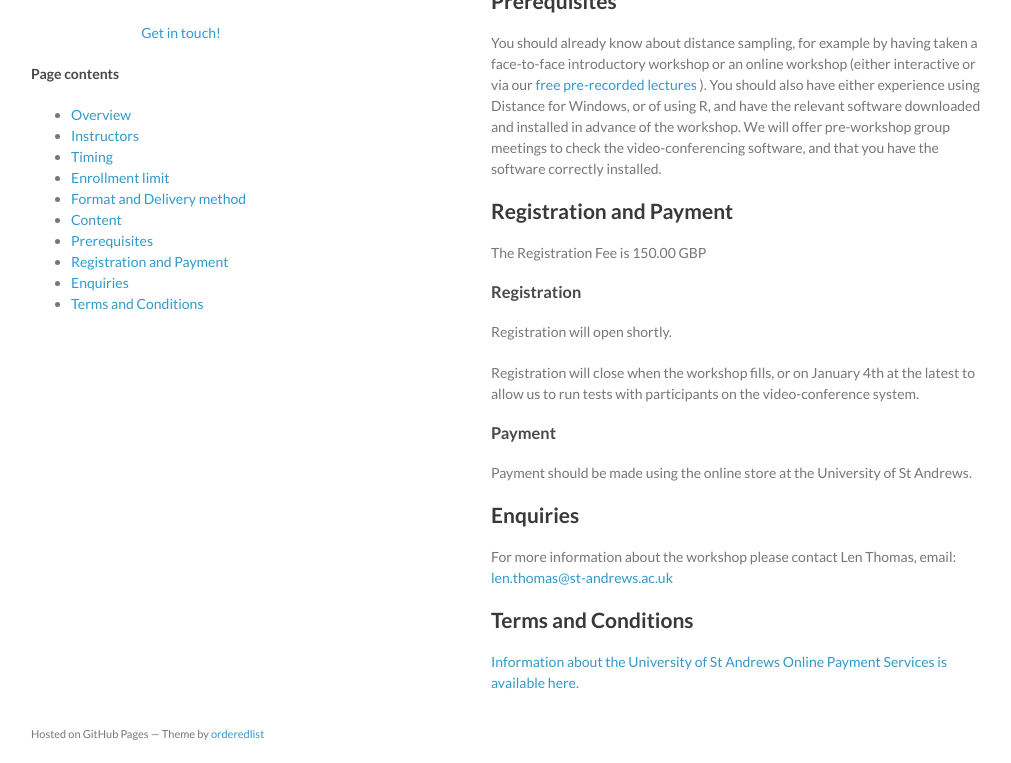
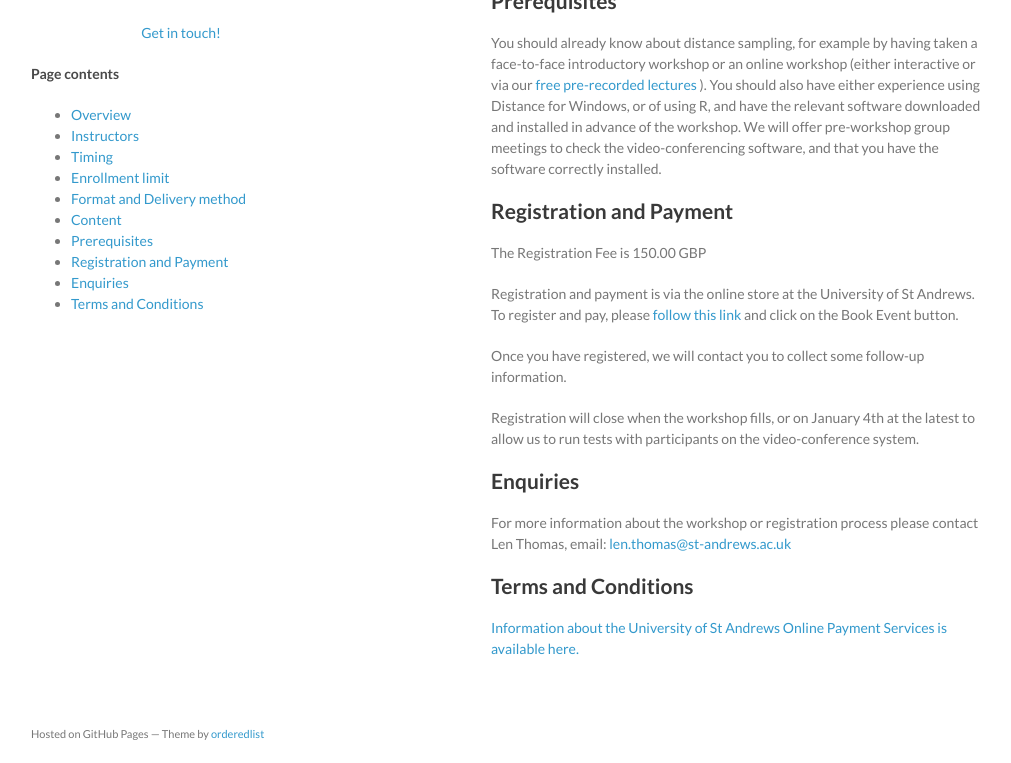
Before and after one commit to distanceworkshops/distanceworkshops.github.io, a Jekyll site: the page built from mrds-jan-2021.md, in a window 1280 px wide and 900 px high, scrolled down 1608 px, cut to the strip 137-900 px from the top of the window. Shown: the whole strip, without its empty margins (129-1140 px from the left). Built offline with Jekyll 4.4.1, drawn with Linux system fonts in a browser that asks for light colours.

Commit message:
Added link to registration page

```diff
--- a/mrds-jan-2021.md
+++ b/mrds-jan-2021.md
@@ -44,16 +44,14 @@ You should already know about distance sampling, for example by having taken a f
 ## Registration and Payment
 The Registration Fee is 150.00 GBP
 
-### Registration
-Registration will open shortly.
+Registration and payment is via the online store at the University of St Andrews.   To register and pay, please [follow this link](https://onlineshop.st-andrews.ac.uk/conferences-and-events/events/creem/markrecapture-distance-sampling-training-workshop-live-online-1112th-january-2021) and click on the Book Event button.
+
+Once you have registered, we will contact you to collect some follow-up information.
 
 Registration will close when the workshop fills, or on January 4th at the latest to allow us to run tests with participants on the video-conference system.
 
-### Payment
-Payment should be made using the online store at the University of St Andrews.
-
 ## Enquiries
-For more information about the workshop please contact Len Thomas, email: [len.thomas@st-andrews.ac.uk](mailto:len.thomas@st-andrews.ac.uk)
+For more information about the workshop or registration process please contact Len Thomas, email: [len.thomas@st-andrews.ac.uk](mailto:len.thomas@st-andrews.ac.uk)
 
 ## Terms and Conditions
 [Information about the University of St Andrews Online Payment Services is available here.](https://onlineshop.st-andrews.ac.uk/help/terms-and-conditions)
```
